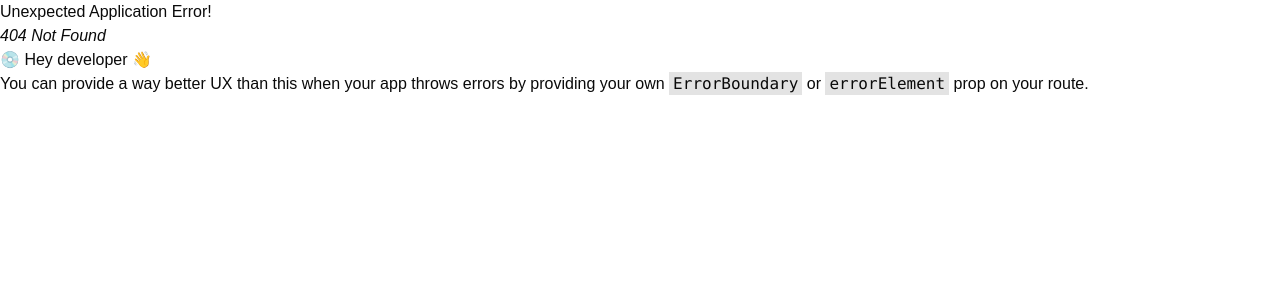
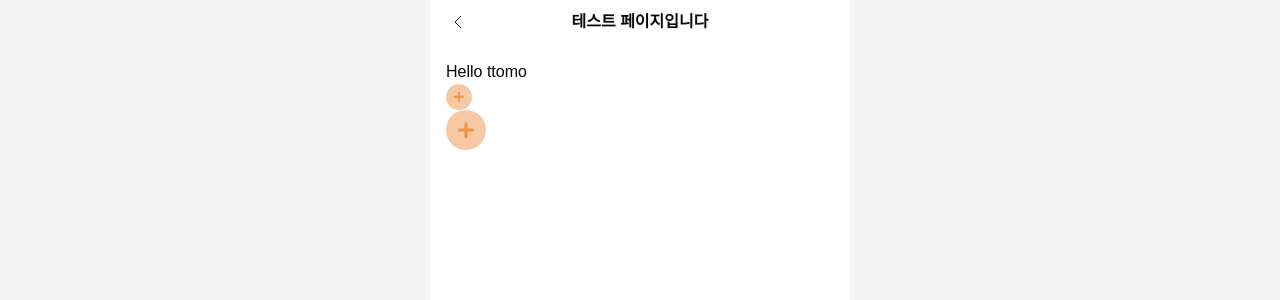
Before and after one commit to prgrms-fe-devcourse/FES-5-Project3-TEAM-5, a React (Vite) app: page /test in a window 1280 px wide. Before the commit this address had no page. Shown: the top 300 px of the page. Built offline with nearby package versions, Linux system fonts and the light colour scheme; a web font is replaced by a local one.

Commit message:
[Feat] 헤더 컴포넌트 구현 및 조건부 렌더

```diff
--- a/src/app/Router.tsx
+++ b/src/app/Router.tsx
@@ -2,6 +2,7 @@ import { createBrowserRouter } from 'react-router'
 import { Layout } from '../shared/components/layout/Layout'
 import { Home } from '../pages/Home'
 import CalendarPage from '../pages/calendar/ui/page'
+import { Test } from '@/pages/Test'
 
 export const router = createBrowserRouter([
   {
@@ -23,5 +24,19 @@ export const router = createBrowserRouter([
         Component: CalendarPage
       }
     ]
+  },
+  {
+    path: '/test',
+    Component: Layout,
+    handle: {
+      title: '테스트 페이지입니다',
+      hideNav: true
+    },
+    children: [
+      {
+        index: true,
+        Component: Test
+      }
+    ]
   }
 ])
--- /dev/null
+++ b/src/pages/Test.tsx
@@ -0,0 +1,34 @@
+import { useState } from 'react'
+import AddButton from '@/shared/components/addButton/AddButton'
+import ConfirmModal from '@/shared/components/modal/ConfirmModal'
+
+export const Test = () => {
+  const [isOpen, setIsOpen] = useState(false)
+
+  const handleOpenModal = () => setIsOpen(true)
+  const handleCloseModal = () => setIsOpen(false)
+
+  return (
+    <>
+      <div>Hello ttomo</div>
+
+      {/* AddButton 클릭 시 모달 오픈 */}
+      <AddButton size="sm" onClick={handleOpenModal} />
+      <AddButton size="lg" onClick={handleOpenModal} />
+
+      {/* 모달 */}
+      {isOpen && (
+        <ConfirmModal
+          title="가계부 삭제"
+          lines={["삭제 후에는 복구가 어려워요.","그래도 진행하시겠습니까?"]}
+          onCancel={handleCloseModal}
+          onConfirm={() => {
+            handleCloseModal()
+          }}
+          cancelText="취소"
+          confirmText="확인"
+        />
+      )}
+    </>
+  )
+}
--- /dev/null
+++ b/src/shared/components/header/Header.tsx
@@ -0,0 +1,23 @@
+import { useNavigate } from "react-router";
+
+type Props = {
+  title: string;
+};
+
+function Header({ title }:Props) {
+  const navigate = useNavigate();
+
+  return (
+    <header>
+      <div className="relative h-11 flex items-center justify-center">
+        <button type="button" aria-label="뒤로가기" onClick={() => navigate(-1)} className="absolute left-4 hover:cursor-pointer">
+          <svg width="24" height="24" viewBox="0 0 24 24" fill="none" xmlns="http://www.w3.org/2000/svg">
+            <path d="M15 6L9 12L15 18" stroke="#1E1E1E"/>
+          </svg>
+        </button>
+        <h1 className="text-center text-base font-bold">{ title }</h1>
+      </div>
+    </header>
+  )
+}
+export default Header
--- a/src/shared/components/layout/Layout.tsx
+++ b/src/shared/components/layout/Layout.tsx
@@ -1,15 +1,27 @@
-import { Outlet } from 'react-router'
+import { Outlet, useMatches } from 'react-router'
 import Nav from '../nav/Nav'
+import Header from '../header/Header'
+
+type RouteHandle = {
+  title?: string;
+  hideNav?: boolean;
+};
 
 export const Layout = () => {
+  const matches = useMatches() as Array<{ handle?: RouteHandle }>;
+
+  const headerTitle = [...matches].reverse().find(m => m.handle?.title)?.handle?.title as string | undefined
+  const hideNav = matches.some(m => m.handle?.hideNav)
+
   return (
     <div className="min-h-dvh bg-zinc-100">
       <div className="mx-auto w-full max-w-[420px] min-h-dvh bg-white pt-[env(safe-area-inset-top)] pb-[env(safe-area-inset-bottom)] overscroll-y-contain">
-        <main className="p-4 pb-[60px]">
+        {headerTitle && <Header title={headerTitle} />}
+        <main className={`p-4 ${hideNav ? '' : 'pb-[60px]'}`}>
           <Outlet />
         </main>
 
-        <Nav />
+        {!hideNav && <Nav />}
       </div>
     </div>
   )
```
